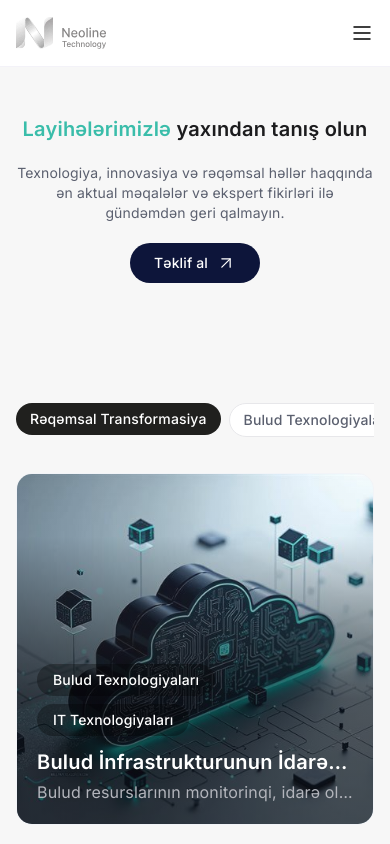
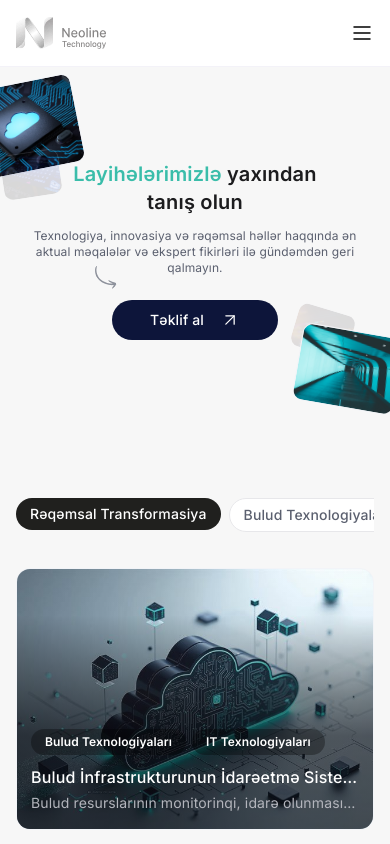
Before and after one commit to IbrahimAliyev20/Neolink, a Next.js app: page /en/projects in a window 390 px wide. Shown: the top 844 px of the page. Built offline with nearby package versions, Linux system fonts and the light colour scheme.

Commit message:
Refactor project and contact components for improved layout and responsiveness; update styles in HeroSection, MapSection, and ProjectCard to enhance mobile experience and visual consistency across various screen sizes.

```diff
--- a/src/components/blog/hero-detail-section.tsx
+++ b/src/components/blog/hero-detail-section.tsx
@@ -22,7 +22,7 @@ function ShareButtons({ variant }: { variant: "mobile" | "desktop" }) {
       className={
         variant === "mobile"
           ? "flex lg:hidden gap-1 items-center"
-          : "hidden lg:flex flex-col gap-3 items-start pt-[86px] shrink-0"
+          : "hidden lg:flex flex-col gap-3 items-start  shrink-0"
       }
     >
       {(variant === "mobile" ? shareLinksMobile : shareLinks).map((share) => (
--- a/src/components/contact/map-section.tsx
+++ b/src/components/contact/map-section.tsx
@@ -5,8 +5,8 @@ const officeAddress = "Bakı şəhəri, Nərimanov rayonu, Əhməd Rəcəbli kü
 export function MapSection() {
   return (
     <div className="bg-[#f7f7f7] flex flex-col items-center w-full">
-      <Container className="flex flex-col items-center w-full pt-12 pb-[90px]">
-        <div className="border border-[#d3d3d7] h-[600px] relative rounded-2xl w-full overflow-hidden">
+      <Container className="flex flex-col items-center w-full pt-8 pb-8 lg:pt-12 lg:pb-[90px]">
+        <div className="border border-[#d3d3d7] h-[240px] relative rounded-2xl w-full overflow-hidden lg:h-[600px]">
           <iframe
             src={`https://www.google.com/maps?q=${encodeURIComponent(officeAddress)}&output=embed`}
             title="Neoline ofisinin xəritədə yeri"
--- a/src/components/projects/ProjectCard.tsx
+++ b/src/components/projects/ProjectCard.tsx
@@ -6,34 +6,34 @@ export function ProjectCard({ project }: { project: Project }) {
   return (
     <Link
       href={`/projects/${project.slug}`}
-      className="border border-[#f2f4f8] h-[352px] relative rounded-2xl w-full overflow-hidden block"
+      className="border border-[#f2f4f8] h-[262px] relative rounded-[14px] w-full overflow-hidden block lg:h-[352px] lg:rounded-2xl"
     >
       <Image
         src={project.image}
         alt=""
         fill
         className="object-cover"
-        sizes="(min-width: 1024px) 33vw, (min-width: 640px) 50vw, 100vw"
+        sizes="(min-width: 1024px) 33vw, 100vw"
       />
       <div className="absolute inset-0 bg-gradient-to-b from-[17.898%] from-[rgba(237,237,237,0.08)] via-[47.959%] via-[rgba(36,37,38,0.5)] to-[64.205%] to-[rgba(14,14,17,0.64)]" />
-      <div className="absolute bottom-0 left-0 flex flex-col gap-3 items-start pt-3.5 pb-5 w-full">
-        <div className="flex gap-2 items-center px-5 flex-wrap">
+      <div className="absolute bottom-0 left-0 flex flex-col gap-2.5 items-start pt-3.5 pb-4 w-full lg:gap-3 lg:pb-5">
+        <div className="flex gap-1.5 items-center px-3.5 flex-wrap lg:gap-2 lg:px-5">
           {project.tags.map((tag) => (
             <div
               key={tag}
-              className="bg-black/32 flex items-center justify-center px-4 py-1.5 rounded-full"
+              className="bg-black/32 flex items-center justify-center px-3.5 py-[5px] rounded-full lg:px-4 lg:py-1.5"
             >
-              <p className="font-medium text-white text-sm tracking-[0.14px] whitespace-nowrap">
+              <p className="font-semibold text-white text-xs tracking-[0.12px] whitespace-nowrap lg:font-medium lg:text-sm lg:tracking-[0.14px]">
                 {tag}
               </p>
             </div>
           ))}
         </div>
-        <div className="flex flex-col gap-1 items-start px-5 w-full">
-          <p className="font-semibold text-white text-xl leading-7 tracking-[0.2px] truncate w-full">
+        <div className="flex flex-col gap-1 items-start px-3.5 w-full lg:px-5">
+          <p className="font-medium text-white text-base leading-6 tracking-[0.16px] truncate w-full lg:font-semibold lg:text-xl lg:leading-7 lg:tracking-[0.2px]">
             {project.title}
           </p>
-          <p className="text-[#b3b5bc] text-base leading-6 tracking-[0.16px] truncate w-full">
+          <p className="text-[#b3b5bc] text-sm leading-5 tracking-[0.14px] truncate w-full lg:text-base lg:leading-6 lg:tracking-[0.16px]">
             {project.description}
           </p>
         </div>
--- a/src/components/projects/hero-section.tsx
+++ b/src/components/projects/hero-section.tsx
@@ -1,13 +1,13 @@
 import Image from "next/image";
 import { ArrowUpRight } from "lucide-react";
-import Container from "@/components/shared/container";
 
 /**
- * Figma desktop (node 3263:87776, 1920 canvas): four rotated project-card
+ * Figma desktop (node 3263:87776, 1920x521 canvas): four rotated project-card
  * thumbnails flank a centered title/description/CTA, with a hand-drawn arrow
- * pointing from the copy up to the button. Uses the same `.hero-scale` /
- * `--hero-u` unit as the home hero so the whole composition scales together
- * instead of reflowing. Below `lg` the cards are dropped and the copy stacks.
+ * pointing from the copy up to the button. The canvas renders at fixed 1:1
+ * scale and is centered; narrower windows crop the side cards symmetrically,
+ * so the hero looks identical at every desktop size. Below `lg` the Figma
+ * mobile layout (node 3268:81608) takes over with literal mobile pixels.
  */
 function RotatedCard({
   className,
@@ -39,80 +39,125 @@ function RotatedCard({
 
 export function HeroSection() {
   return (
-    <section className="hero-scale relative w-full overflow-hidden bg-[#f7f7f7]">
-      {/* Mobile / tablet: no decorative cards, simple centered copy */}
-      <Container className="flex flex-col items-center gap-5 py-12 text-center lg:hidden">
-        <h1 className="text-xl leading-7 font-semibold tracking-[0.2px] text-[#1c1c1e]">
+    <section className="relative w-full overflow-hidden bg-[#f7f7f7]">
+      {/* Mobile / tablet (Figma node 3268:81608, 375 canvas): the desktop
+          composition at literal mobile pixel sizes — small rotated corner
+          cards peeking in from the edges, centered copy, arrow to the CTA. */}
+      <div className="relative mx-auto h-[359px] w-full max-w-[375px] lg:hidden">
+        <div className="absolute top-[5px] -left-[54px] flex h-[111.37px] w-[133px] items-center justify-center">
+          <div className="relative h-[89.98px] w-[117.59px] shrink-0 -rotate-[11.36deg] overflow-hidden rounded-[10px] border border-[#f2f4f8]">
+            <Image src="/images/projects/hero/card-2.jpg" alt="" fill className="object-cover" sizes="118px" />
+          </div>
+        </div>
+        <div className="absolute top-[81px] -left-[10px] flex h-[54.02px] w-[65.73px] items-center justify-center">
+          <div className="relative h-[45.55px] w-[59.53px] shrink-0 -rotate-[8.69deg] overflow-hidden rounded-lg border border-[#f2f4f8] opacity-12">
+            <Image src="/images/projects/hero/card-1.jpg" alt="" fill className="object-cover" sizes="60px" />
+          </div>
+        </div>
+        <div className="absolute top-[233px] left-[279.91px] flex h-[61.2px] w-[70.65px] items-center justify-center">
+          <div className="relative h-[45.91px] w-[59.99px] shrink-0 rotate-[16.69deg] overflow-hidden rounded-lg border border-[#f2f4f8] opacity-12">
+            <Image src="/images/projects/hero/card-3.jpg" alt="" fill className="object-cover" sizes="60px" />
+          </div>
+        </div>
+        <div className="absolute top-[255px] left-[284px] flex h-[94.41px] w-[113.87px] items-center justify-center">
+          <div className="relative h-[78.03px] w-[101.97px] shrink-0 rotate-[9.91deg] overflow-hidden rounded-[10px] border border-[#f2f4f8]">
+            <Image src="/images/projects/hero/card-4.jpg" alt="" fill className="object-cover" sizes="102px" />
+          </div>
+        </div>
+
+        <div className="absolute top-[93px] left-4 flex w-[343px] flex-col items-center gap-6">
+          <div className="flex w-full flex-col items-center gap-3 text-center">
+            <h1 className="w-[294px] text-xl leading-7 font-semibold tracking-[0.2px] text-[#1c1c1e]">
               <span className="text-[#3abdaa]">Layihələrimizlə</span> yaxından tanış olun
             </h1>
-        <p className="text-sm leading-5 tracking-[0.14px] text-[#5b606f]">
+            <p className="w-full text-xs leading-4 tracking-[0.12px] text-[#5b606f]">
               Texnologiya, innovasiya və rəqəmsal həllər haqqında ən aktual məqalələr və ekspert
               fikirləri ilə gündəmdən geri qalmayın.
             </p>
+          </div>
+
           <button
             type="button"
-          className="flex h-10 items-center justify-center gap-2 rounded-full bg-[#0d153a] px-6 text-sm font-medium tracking-[0.14px] text-white"
+            className="flex h-10 w-[166px] items-center justify-center gap-4 rounded-full bg-[#0d153a] px-6 py-2.5 text-sm leading-5 font-medium tracking-[0.14px] text-white"
           >
             Təklif al
             <ArrowUpRight className="size-5" strokeWidth={1.5} />
           </button>
-      </Container>
+        </div>
 
-      {/* Desktop: pixel-accurate Figma composition, scaled via --hero-u */}
-      <div className="relative mx-auto hidden w-full max-w-[1920px] lg:block lg:h-[calc(var(--hero-u)*520)]">
+        <div className="absolute top-[195.78px] left-[82.53px] flex h-[29.25px] w-[27.61px] items-center justify-center">
+          <Image
+            src="/images/projects/hero/arrow.svg"
+            alt=""
+            width={29}
+            height={12}
+            className="w-[28.95px] shrink-0 rotate-[48.77deg]"
+          />
+        </div>
+      </div>
+
+      {/* Desktop: the Figma 1920x521 canvas at fixed 1:1 scale, centered.
+          Narrower windows crop the side cards symmetrically (section is
+          overflow-hidden) instead of shrinking anything, so the hero looks
+          identical at every window size. */}
+      <div className="relative hidden h-[521px] w-full lg:block">
+        <div className="absolute left-1/2 top-0 h-[521px] w-[1920px] -translate-x-1/2">
           <RotatedCard
-          className="left-[calc(var(--hero-u)*333.33)] top-[calc(var(--hero-u)*317.9)] h-[calc(var(--hero-u)*160.153)] w-[calc(var(--hero-u)*194.848)]"
-          boxClassName="h-[calc(var(--hero-u)*135.035)] w-[calc(var(--hero-u)*176.467)]"
+            className="left-[393.33px] top-[344.57px] h-[160.15px] w-[194.85px]"
+            boxClassName="h-[135.04px] w-[176.47px]"
             rotate="-rotate-[8.69deg]"
             src="/images/projects/hero/card-1.jpg"
             faded
           />
           <RotatedCard
-          className="left-[calc(var(--hero-u)*200)] top-[calc(var(--hero-u)*73)] h-[calc(var(--hero-u)*330.16)] w-[calc(var(--hero-u)*394.285)]"
-          boxClassName="h-[calc(var(--hero-u)*266.744)] w-[calc(var(--hero-u)*348.585)]"
+            className="left-[260px] top-[141.64px] h-[330.16px] w-[394.28px]"
+            boxClassName="h-[266.74px] w-[348.59px]"
             rotate="-rotate-[11.36deg]"
             src="/images/projects/hero/card-2.jpg"
           />
           <RotatedCard
-          className="left-[calc(var(--hero-u)*1307)] top-[calc(var(--hero-u)*57)] h-[calc(var(--hero-u)*223.75)] w-[calc(var(--hero-u)*258.283)]"
-          boxClassName="h-[calc(var(--hero-u)*167.828)] w-[calc(var(--hero-u)*219.321)]"
+            className="left-[1295.2px] top-[57px] h-[223.75px] w-[258.28px]"
+            boxClassName="h-[167.83px] w-[219.32px]"
             rotate="rotate-[16.69deg]"
             src="/images/projects/hero/card-3.jpg"
             faded
           />
           <RotatedCard
-          className="left-[calc(var(--hero-u)*1300)] top-[calc(var(--hero-u)*162)] h-[calc(var(--hero-u)*345.128)] w-[calc(var(--hero-u)*416.283)]"
-          boxClassName="h-[calc(var(--hero-u)*285.245)] w-[calc(var(--hero-u)*372.763)]"
+            className="left-[1289.08px] top-[162px] h-[345.13px] w-[416.28px]"
+            boxClassName="h-[285.25px] w-[372.76px]"
             rotate="rotate-[9.91deg]"
             src="/images/projects/hero/card-4.jpg"
           />
 
-        <div className="absolute left-[calc(var(--hero-u)*650)] top-[calc(var(--hero-u)*145)] flex w-[calc(var(--hero-u)*620)] flex-col items-center gap-[calc(var(--hero-u)*36)]">
-          <div className="relative flex w-full flex-col items-center gap-[calc(var(--hero-u)*20)] text-center">
-            <h1 className="w-[calc(var(--hero-u)*592)] text-[calc(var(--hero-u)*48)] leading-[calc(var(--hero-u)*64)] font-semibold text-[#1c1c1e]">
+          <div className="absolute left-[650px] top-[145px] flex w-[620px] flex-col items-center gap-9">
+            <div className="relative flex w-full flex-col items-center gap-5 text-center">
+              <h1 className="w-[592px] text-[48px] leading-[64px] font-semibold text-[#1c1c1e]">
                 <span className="text-[#3abdaa]">Layihələrimizlə</span> yaxından tanış olun
               </h1>
-            <p className="w-full text-[calc(var(--hero-u)*16)] leading-[calc(var(--hero-u)*24)] tracking-[0.16px] text-[#5b606f]">
+              <p className="w-full text-base leading-6 tracking-[0.16px] text-[#5b606f]">
                 Texnologiya, innovasiya və rəqəmsal həllər haqqında ən aktual məqalələr və ekspert
                 fikirləri ilə gündəmdən geri qalmayın.
               </p>
 
+              <div className="absolute left-[110.81px] top-[196px] flex h-[72.5px] w-[81.29px] items-center justify-center">
                 <Image
                   src="/images/projects/hero/arrow.svg"
                   alt=""
                   width={79}
                   height={31}
-              className="absolute left-[calc(var(--hero-u)*92)] top-[calc(var(--hero-u)*196)] w-[calc(var(--hero-u)*79)] rotate-[37.55deg]"
+                  className="w-[78.81px] shrink-0 rotate-[37.55deg]"
                 />
+              </div>
             </div>
 
             <button
               type="button"
-            className="flex h-[calc(var(--hero-u)*48)] items-center justify-center gap-[calc(var(--hero-u)*16)] rounded-full bg-[#0d153a] px-[calc(var(--hero-u)*24)] text-[calc(var(--hero-u)*16)] leading-[calc(var(--hero-u)*24)] font-medium tracking-[0.16px] text-white"
+              className="flex h-12 w-[248px] items-center justify-center gap-4 rounded-full bg-[#0d153a] px-6 text-base leading-6 font-medium tracking-[0.16px] text-white"
             >
               Təklif al
-            <ArrowUpRight className="size-[calc(var(--hero-u)*24)]" strokeWidth={1.5} />
+              <ArrowUpRight className="size-6" strokeWidth={1.5} />
             </button>
+          </div>
         </div>
       </div>
     </section>
--- a/src/lib/data/projects.ts
+++ b/src/lib/data/projects.ts
@@ -48,6 +48,41 @@ const title = "Korporativ İT İdarəetmə Platforması";
 const description =
   "Şirkətlərin İT infrastrukturu, texniki dəstək, avadanlıqlar və təhlükəsizlik proseslərini vahid platforma üzərindən idarə etməsinə imkan verən kompleks həll.";
 
+/** Placeholder detail-page content shared by every project until real data lands. */
+const sharedDetail = {
+  client: "Nexend Group",
+  duration: "3 ay",
+  field: "Bulud Texnologiyaları",
+  heroImage: detailHeroBg,
+  detailSections: [
+    {
+      number: "01",
+      title: "Layihə Haqqında",
+      paragraphs: [
+        "Korporativ İT İdarəetmə Platforması, müəssisələrin İT əməliyyatlarını vahid ekosistem üzərindən idarə etməsi üçün hazırlanmış müasir və kompleks proqram təminatıdır. Platforma İT infrastrukturunun monitorinqi, texniki dəstək prosesləri, aktivlərin idarə olunması, DevOps əməliyyatları, bulud xidmətləri və kibertəhlükəsizlik funksiyalarını bir sistemdə birləşdirərək əməliyyatların daha səmərəli həyata keçirilməsini təmin edir.",
+        "Layihənin əsas məqsədi fərqli platformalarda idarə olunan prosesləri mərkəzləşdirmək, məlumat axınını optimallaşdırmaq və qərarvermə prosesini sürətləndirmək idi. İstifadəçi yönümlü interfeys və çevik modul strukturu sayəsində sistem müxtəlif ölçülü müəssisələrin ehtiyaclarına uyğunlaşdırıla bilir. Bu yanaşma şirkətlərə vaxt itkisinin qarşısını almağa, resurslardan daha səmərəli istifadə etməyə və İT proseslərini daha effektiv idarə etməyə imkan yaradır.",
+      ],
+    },
+    {
+      number: "02",
+      title: "Qarşıya Qoyulan Məqsəd",
+      paragraphs: [
+        "Müəssisələrdə İT proseslərinin müxtəlif proqramlar və əl ilə idarə olunması əməliyyatların mürəkkəbləşməsinə, məlumatların parçalanmasına və vaxt itkisinə səbəb olur. Texniki dəstək müraciətlərinin izlənilməsi, avadanlıqların idarə olunması, təhlükəsizlik nəzarəti və bulud resurslarının monitorinqi kimi vacib proseslərin vahid platformada olmaması idarəetmədə çətinliklər yaradır.",
+        "Bu layihənin əsas məqsədi bütün bu prosesləri bir platformada birləşdirərək daha şəffaf, çevik və avtomatlaşdırılmış idarəetmə sistemi yaratmaq idi. Eyni zamanda rəhbərlərin real vaxt rejimində analitik məlumatlara çıxış əldə etməsi, texniki komandaların gündəlik iş yükünün azaldılması və təhlükəsizlik risklərinin minimuma endirilməsi layihənin prioritet hədəflərindən biri olmuşdur.",
+      ],
+    },
+    {
+      number: "03",
+      title: "Təqdim Etdiyimiz Həll",
+      paragraphs: [
+        "Hazırlanan platforma modul əsaslı arxitektura üzərində qurularaq müəssisələrin bütün İT əməliyyatlarını vahid dashboard vasitəsilə idarə etməsinə imkan yaradır. Sistem Help Desk modulu ilə texniki dəstək müraciətlərinin idarə olunmasını, Asset Management bölməsi ilə avadanlıqların izlənilməsini, Cloud Management modulu ilə bulud resurslarının monitorinqini və DevOps inteqrasiyaları vasitəsilə proqram təminatının inkişaf proseslərini avtomatlaşdırır.",
+        "Bundan əlavə, platformaya kibertəhlükəsizlik monitorinqi, istifadəçi səlahiyyətlərinin idarə olunması, audit qeydləri, analitik hesabatlar və bildiriş sistemi inteqrasiya edilmişdir. Müasir UX/UI prinsipləri əsasında hazırlanmış interfeys istifadəçilərə mürəkkəb prosesləri daha rahat idarə etməyə imkan verir. Nəticədə təşkilatlar daha sürətli qərarlar qəbul edir, əməliyyat xərclərini azaldır, məlumat təhlükəsizliyini gücləndirir və ümumi iş məhsuldarlığını əhəmiyyətli dərəcədə artırırlar.",
+      ],
+    },
+  ],
+  gallery: [detailGallery1, detailGallery2],
+} satisfies Partial<Project>;
+
 export const projects: Project[] = [
   {
     slug: "bulud-infrastrukturunun-idareetme-sistemi",
@@ -58,6 +93,7 @@ export const projects: Project[] = [
     description:
       "Bulud resurslarının monitorinqi, idarə olunması və optimallaşdırılması üçün hazırlanmış korporativ platforma.",
     image: projectMain,
+    ...sharedDetail,
   },
   {
     slug: "korporativ-it-idareetme-platformasi-1",
@@ -67,6 +103,7 @@ export const projects: Project[] = [
     title,
     description,
     image: project1,
+    ...sharedDetail,
   },
   {
     slug: "korporativ-it-idareetme-platformasi-2",
@@ -76,6 +113,7 @@ export const projects: Project[] = [
     title,
     description,
     image: project2,
+    ...sharedDetail,
   },
   {
     slug: "korporativ-it-idareetme-platformasi-3",
@@ -85,6 +123,7 @@ export const projects: Project[] = [
     title,
     description,
     image: project3,
+    ...sharedDetail,
   },
   {
     slug: "korporativ-it-idareetme-platformasi-4",
@@ -94,6 +133,7 @@ export const projects: Project[] = [
     title,
     description,
     image: project4,
+    ...sharedDetail,
   },
   {
     slug: "korporativ-it-idareetme-platformasi-5",
@@ -103,6 +143,7 @@ export const projects: Project[] = [
     title,
     description,
     image: project5,
+    ...sharedDetail,
   },
   {
     slug: "korporativ-it-idareetme-platformasi-6",
@@ -112,6 +153,7 @@ export const projects: Project[] = [
     title,
     description,
     image: project6,
+    ...sharedDetail,
   },
   {
     slug: "korporativ-it-idareetme-platformasi-7",
@@ -121,6 +163,7 @@ export const projects: Project[] = [
     title,
     description,
     image: project7,
+    ...sharedDetail,
   },
   {
     slug: "korporativ-it-idareetme-platformasi-8",
@@ -130,6 +173,7 @@ export const projects: Project[] = [
     title,
     description,
     image: project8,
+    ...sharedDetail,
   },
   {
     slug: "bulud-texnologiyalari-layihe-1",
@@ -139,37 +183,7 @@ export const projects: Project[] = [
     title,
     description,
     image: project2,
-    client: "Nexend Group",
-    duration: "3 ay",
-    field: "Bulud Texnologiyaları",
-    heroImage: detailHeroBg,
-    detailSections: [
-      {
-        number: "01",
-        title: "Layihə Haqqında",
-        paragraphs: [
-          "Korporativ İT İdarəetmə Platforması, müəssisələrin İT əməliyyatlarını vahid ekosistem üzərindən idarə etməsi üçün hazırlanmış müasir və kompleks proqram təminatıdır. Platforma İT infrastrukturunun monitorinqi, texniki dəstək prosesləri, aktivlərin idarə olunması, DevOps əməliyyatları, bulud xidmətləri və kibertəhlükəsizlik funksiyalarını bir sistemdə birləşdirərək əməliyyatların daha səmərəli həyata keçirilməsini təmin edir.",
-          "Layihənin əsas məqsədi fərqli platformalarda idarə olunan prosesləri mərkəzləşdirmək, məlumat axınını optimallaşdırmaq və qərarvermə prosesini sürətləndirmək idi. İstifadəçi yönümlü interfeys və çevik modul strukturu sayəsində sistem müxtəlif ölçülü müəssisələrin ehtiyaclarına uyğunlaşdırıla bilir. Bu yanaşma şirkətlərə vaxt itkisinin qarşısını almağa, resurslardan daha səmərəli istifadə etməyə və İT proseslərini daha effektiv idarə etməyə imkan yaradır.",
-        ],
-      },
-      {
-        number: "02",
-        title: "Qarşıya Qoyulan Məqsəd",
-        paragraphs: [
-          "Müəssisələrdə İT proseslərinin müxtəlif proqramlar və əl ilə idarə olunması əməliyyatların mürəkkəbləşməsinə, məlumatların parçalanmasına və vaxt itkisinə səbəb olur. Texniki dəstək müraciətlərinin izlənilməsi, avadanlıqların idarə olunması, təhlükəsizlik nəzarəti və bulud resurslarının monitorinqi kimi vacib proseslərin vahid platformada olmaması idarəetmədə çətinliklər yaradır.",
-          "Bu layihənin əsas məqsədi bütün bu prosesləri bir platformada birləşdirərək daha şəffaf, çevik və avtomatlaşdırılmış idarəetmə sistemi yaratmaq idi. Eyni zamanda rəhbərlərin real vaxt rejimində analitik məlumatlara çıxış əldə etməsi, texniki komandaların gündəlik iş yükünün azaldılması və təhlükəsizlik risklərinin minimuma endirilməsi layihənin prioritet hədəflərindən biri olmuşdur.",
-        ],
-      },
-      {
-        number: "03",
-        title: "Təqdim Etdiyimiz Həll",
-        paragraphs: [
-          "Hazırlanan platforma modul əsaslı arxitektura üzərində qurularaq müəssisələrin bütün İT əməliyyatlarını vahid dashboard vasitəsilə idarə etməsinə imkan yaradır. Sistem Help Desk modulu ilə texniki dəstək müraciətlərinin idarə olunmasını, Asset Management bölməsi ilə avadanlıqların izlənilməsini, Cloud Management modulu ilə bulud resurslarının monitorinqini və DevOps inteqrasiyaları vasitəsilə proqram təminatının inkişaf proseslərini avtomatlaşdırır.",
-          "Bundan əlavə, platformaya kibertəhlükəsizlik monitorinqi, istifadəçi səlahiyyətlərinin idarə olunması, audit qeydləri, analitik hesabatlar və bildiriş sistemi inteqrasiya edilmişdir. Müasir UX/UI prinsipləri əsasında hazırlanmış interfeys istifadəçilərə mürəkkəb prosesləri daha rahat idarə etməyə imkan verir. Nəticədə təşkilatlar daha sürətli qərarlar qəbul edir, əməliyyat xərclərini azaldır, məlumat təhlükəsizliyini gücləndirir və ümumi iş məhsuldarlığını əhəmiyyətli dərəcədə artırırlar.",
-        ],
-      },
-    ],
-    gallery: [detailGallery1, detailGallery2],
+    ...sharedDetail,
   },
   {
     slug: "texnologiya-layihe-1",
@@ -179,6 +193,7 @@ export const projects: Project[] = [
     title,
     description,
     image: project3,
+    ...sharedDetail,
   },
   {
     slug: "biznes-helleri-layihe-1",
@@ -188,6 +203,7 @@ export const projects: Project[] = [
     title,
     description,
     image: project5,
+    ...sharedDetail,
   },
   {
     slug: "yenilikler-layihe-1",
@@ -197,6 +213,7 @@ export const projects: Project[] = [
     title,
     description,
     image: project6,
+    ...sharedDetail,
   },
   {
     slug: "suni-intellekt-layihe-1",
@@ -206,6 +223,7 @@ export const projects: Project[] = [
     title,
     description,
     image: project7,
+    ...sharedDetail,
   },
 ];
 
```
Also changed, not shown: src/components/contact/hero-section.tsx (+19 -19 lines), src/components/projects/RelatedProjects.tsx (+5 -5 lines), src/components/projects/detail-sections.tsx (+8 -5 lines), src/components/projects/gallery-section.tsx (+4 -4 lines), src/components/projects/hero-detail-section.tsx (+11 -11 lines). Lines whose indentation alone changed are shown as unchanged.
